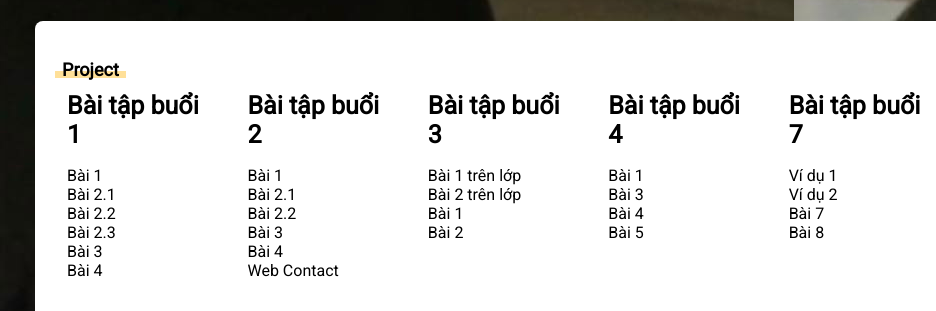
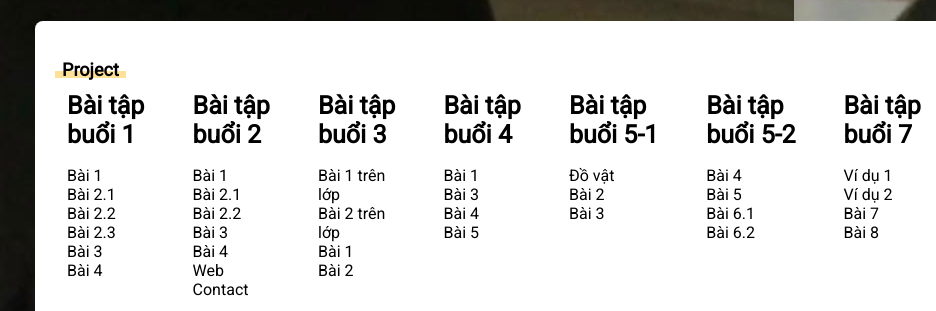
Before and after one commit to theapolo274/Thi-t-k--Web, a plain HTML site: page Page.html in a window 1280 px wide. Shown: the part 139-450 px from the top of the page, 344-1280 px from the left. Drawn offline with Linux system fonts and the light colour scheme.

Commit message:
Update Page.html

```diff
--- a/Page.html
+++ b/Page.html
@@ -118,6 +118,33 @@
             </ul>
 
             <ul class="buoi1">
+                <h1>Bài tập buổi 5-1</h1>
+                <li>
+                    <a href="Buỏi 5/dovat.html">Đồ vật</a>
+                </li>
+                <li>
+                    <a href="Buỏi 5/bai2.html">Bài 2</a></li>
+                <li>
+                    <a href="Buỏi 5/bai3.html">Bài 3</a>
+                </li>
+            </ul>
+
+            <ul class="buoi1">
+                <h1>Bài tập buổi 5-2</h1>
+                <li>
+                    <a href="Buỏi 5/bai4.html">Bài 4</a>
+                </li>
+                <li>
+                    <a href="Buỏi 5/bai5.html">Bài 5</a></li>
+                <li>
+                    <a href="Buỏi 5/bai6.1.html">Bài 6.1</a>
+                </li>
+                <li>
+                    <a href="Buỏi 5/bai6.2.html">Bài 6.2</a>
+                </li>
+            </ul>
+
+            <ul class="buoi1">
                 <h1>Bài tập buổi 7</h1>
                 <li>
                     <a href="Buỏi 7/vidu1.html">Ví dụ 1</a>
```
